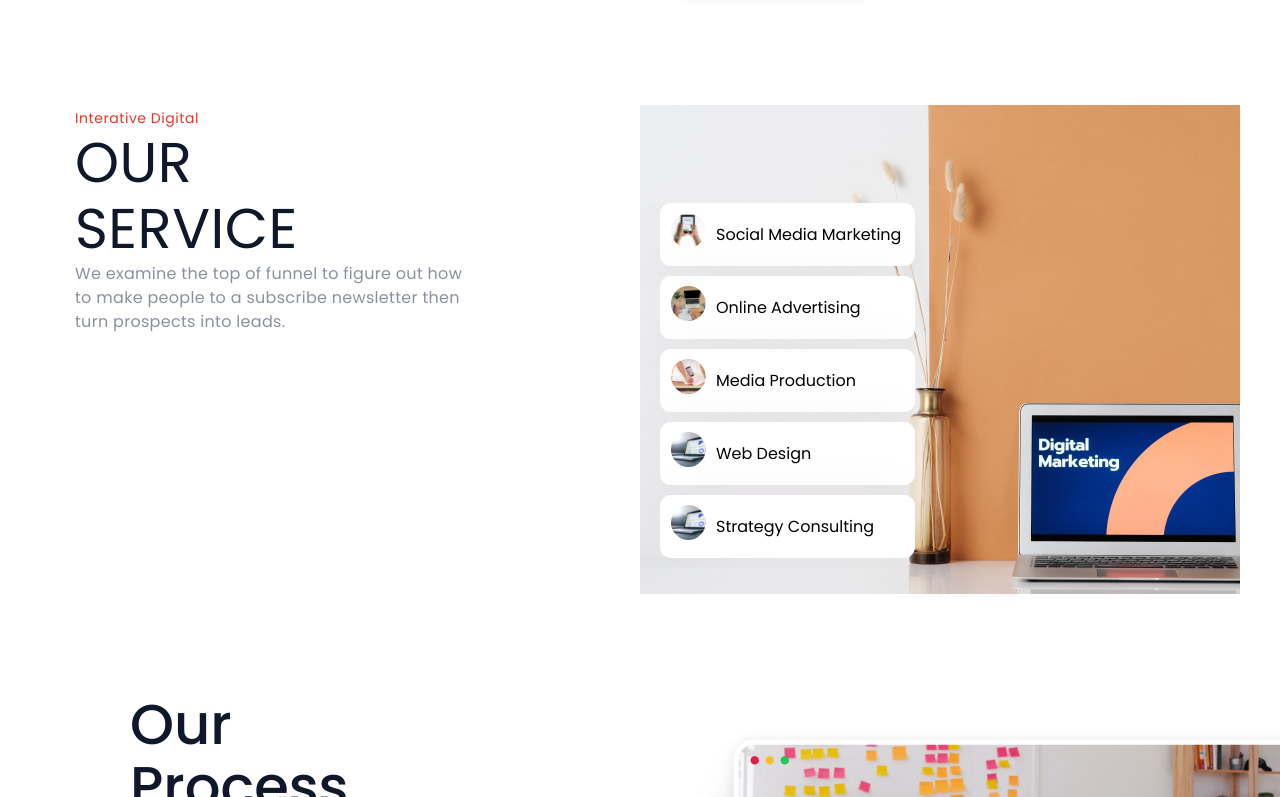
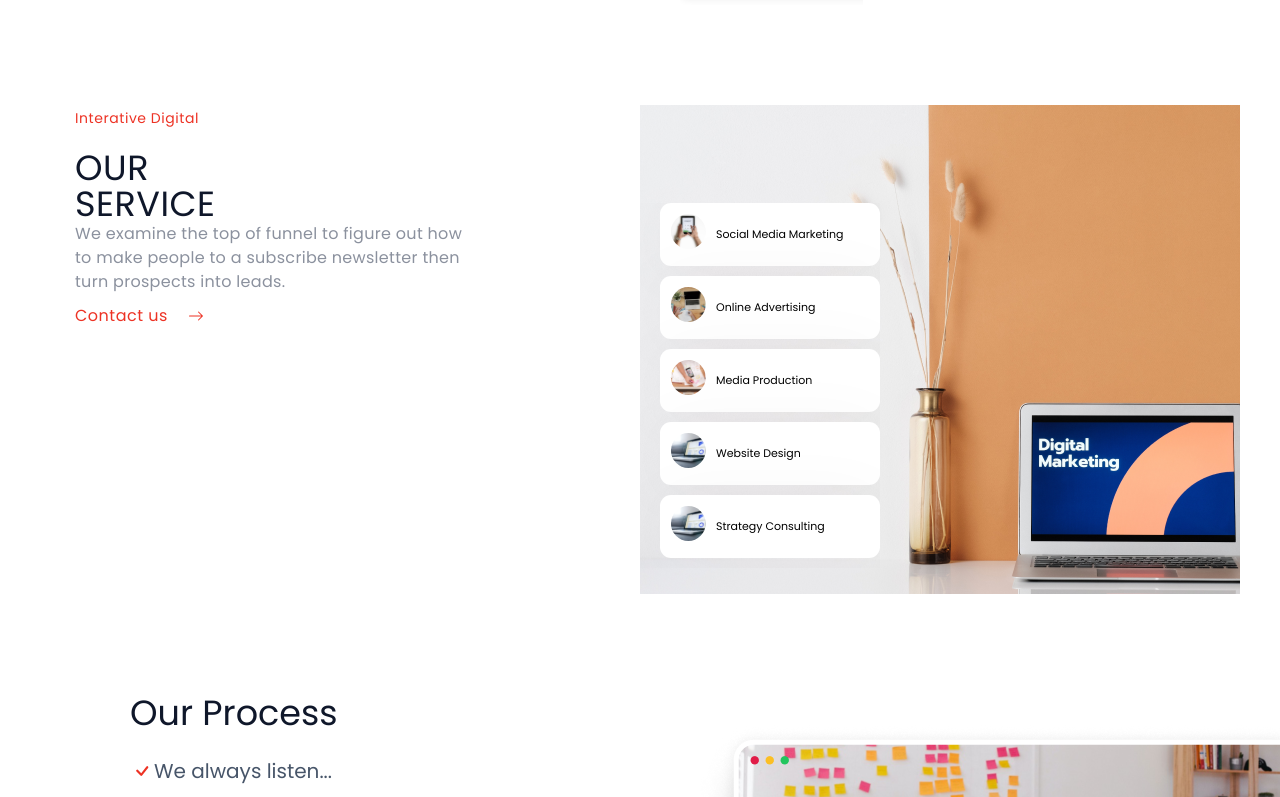
Before and after one commit to Lancelot-SO/interractive_digital, a React (Create React App) app: page / in a window 1280 px wide. Shown: the part 1163-1960 px from the top of the page. Built offline with nearby package versions, Linux system fonts and the light colour scheme.

Commit message:
update hero section

```diff
--- a/src/App.css
+++ b/src/App.css
@@ -1,4 +1,4 @@
-@import url('https://fonts.googleapis.com/css2?family=Poppins:ital,wght@0,100;0,200;0,300;0,400;0,500;0,600;0,700;0,800;0,900;1,100;1,200;1,300;1,400;1,500;1,600;1,700;1,800;1,900&display=swap');
+@import url('https://fonts.googleapis.com/css2?family=Poppins:wght@100;200;300;400&display=swap');
 
 * {
   margin: 0;
--- a/src/components/Blog.css
+++ b/src/components/Blog.css
@@ -249,7 +249,10 @@
 
 .posts {
     flex: 1;
-    margin: 10px;
+    margin-top: 10px;
+    margin-bottom: 50px;
+    margin-right: 10px;
+    margin-left: 10px;
 }
 
 .blog-poster {
--- a/src/components/Contact.css
+++ b/src/components/Contact.css
@@ -87,7 +87,10 @@ input {
 
 select {
     width: 260px;
-    padding: 5px;
+    padding-top: 5px;
+    padding-bottom: 5px;
+    padding-right: 5px;
+    padding-left: 5px;
 }
 
 button {
--- a/src/components/Footer.css
+++ b/src/components/Footer.css
@@ -10,7 +10,7 @@ footer {
 .main-footer {
     display: flex;
     justify-content: space-between;
-    max-width: 1200px;
+    max-width: 1700px;
     /* Adjust the maximum width as needed */
     margin: 0 auto;
 }
@@ -31,9 +31,13 @@ footer {
     padding-bottom: 10px;
 }
 
+.left-footer .at-info {
+    color: red;
+}
+
 .left-footer h5 {
     color: #FFF;
-    font-family: Roboto;
+    font-family: "Poppins", sans-serif;
     font-size: 11.42px;
     font-style: normal;
     font-weight: 400;
@@ -102,7 +106,7 @@ footer {
     flex-direction: row;
     align-items: center;
     gap: 10px;
-    width: 431.509px;
+    max-width: 431.509px;
     overflow-y: hidden;
     /* Adjust the gap as needed */
 }
@@ -137,6 +141,7 @@ footer {
 
 .left-content {
     flex: 1;
+    padding-left: 70px;
 }
 
 .right-content {
@@ -144,6 +149,7 @@ footer {
     padding: 0;
     display: flex;
     gap: 20px;
+    padding-right: 100px;
     /* Adjust the gap between list items */
 }
 
--- a/src/components/Footer.jsx
+++ b/src/components/Footer.jsx
@@ -9,7 +9,7 @@ const Footer = () => {
             <div className='main-footer'>
                 <div className='left-footer'>
                     <span>Get in touch<br />
-                        info@interactivedigital.com.gh
+                        info<span className='at-info'>@interactivedigital.com.gh</span>
                     </span>
                     <div className='left-socials'>
                         <h5>Follow us on</h5>
--- a/src/components/Interactive.css
+++ b/src/components/Interactive.css
@@ -25,7 +25,7 @@
 .digital-left h2 {
     color: #0F172A;
     font-family: 'Poppins', sans-serif;
-    font-size: 50px;
+    font-size: 35px;
     font-style: normal;
     font-weight: 400;
     line-height: 110%;
@@ -33,6 +33,7 @@
     z-index: 2;
     padding-left: 35px;
     overflow-y: hidden;
+    padding-bottom: 5px;
 }
 
 .digital-left p {
@@ -60,7 +61,7 @@
     text-decoration: none;
     margin-right: 10px;
     color: var(--primary-color, #ED3224);
-    font-family: Inter;
+    font-family: "Poppins", sans-serif;
     font-size: 16px;
     font-style: normal;
     font-weight: 500;
@@ -124,7 +125,7 @@
 }
 
 .digital-left2 small {
-    color: var(--primary-color, #ED3224);
+    color: #ED3224;
     font-family: 'Poppins', sans-serif;
     font-size: 14px;
     font-style: normal;
@@ -135,16 +136,17 @@
 }
 
 .digital-left2 h2 {
-    color: var(--text-heading, #0F172A);
+    color: #0F172A;
     font-family: 'Poppins', sans-serif;
-    font-size: 56px;
+    font-size: 35px;
     font-style: normal;
     font-weight: 400;
-    line-height: 66px;
+    line-height: 36px;
     letter-spacing: 0.5px;
     text-transform: uppercase;
     padding-left: 35px;
     overflow-y: hidden;
+    margin-top: 20px;
 }
 
 .digital-left2 p {
@@ -159,6 +161,30 @@
     width: 431.509px;
 }
 
+.add-arrow {
+    display: flex;
+    align-items: center;
+    padding-left: 35px;
+    gap: 10px;
+}
+
+.add-arrow a {
+    text-decoration: none;
+    margin-right: 10px;
+    color: var(--primary-color, #ED3224);
+    font-family: "Poppins", sans-serif;
+    font-size: 16px;
+    font-style: normal;
+    font-weight: 500;
+    line-height: 24px;
+    letter-spacing: 0.5px;
+}
+
+.add-arrow svg {
+    fill: #ED3224;
+    cursor: pointer;
+}
+
 .arrow2 {
     display: flex;
     align-items: center;
@@ -170,7 +196,7 @@
     text-decoration: none;
     margin-right: 10px;
     color: var(--primary-color, #ED3224);
-    font-family: Inter;
+    font-family: "Poppins", sans-serif;
     font-size: 16px;
     font-style: normal;
     font-weight: 500;
@@ -180,7 +206,7 @@
 
 /* Style the arrow icon */
 .arrow2 svg {
-    fill: red;
+    fill: #ED3224;
     cursor: pointer;
 }
 
@@ -206,14 +232,15 @@
 .service1 {
     border-radius: 11px;
     background: #FFF;
-    width: 254.513px;
     height: 63px;
     flex-shrink: 0;
     display: flex;
     flex-direction: row;
     gap: 10px;
+    font-size: 11px;
     align-items: center;
     padding: 0 10px;
+    width: 220px;
     margin-bottom: 10px;
     box-shadow: 0px 4px 70px 0px rgba(85, 63, 46, 0.04);
 }
@@ -221,14 +248,15 @@
 .service2 {
     border-radius: 11px;
     background: #FFF;
-    width: 254.513px;
     height: 63px;
     flex-shrink: 0;
     display: flex;
     flex-direction: row;
     gap: 10px;
+    font-size: 11px;
     align-items: center;
     padding: 0 10px;
+    width: 220px;
     margin-bottom: 10px;
     box-shadow: 0px 4px 70px 0px rgba(85, 63, 46, 0.04);
 }
@@ -236,29 +264,32 @@
 .service3 {
     border-radius: 11px;
     background: #FFF;
-    width: 254.513px;
     height: 63px;
     flex-shrink: 0;
     display: flex;
     flex-direction: row;
     gap: 10px;
+    font-size: 11px;
     align-items: center;
     padding: 0 10px;
     margin-bottom: 10px;
+    width: 220px;
     box-shadow: 0px 4px 70px 0px rgba(85, 63, 46, 0.04);
 }
 
 .service4 {
     border-radius: 11px;
     background: #FFF;
-    width: 254.513px;
     height: 63px;
     flex-shrink: 0;
     display: flex;
     flex-direction: row;
     gap: 10px;
+    font-size: 11px;
     align-items: center;
     padding: 0 10px;
+    width: 220px;
+    align-self: stretch;
     margin-bottom: 10px;
     box-shadow: 0px 4px 70px 0px rgba(85, 63, 46, 0.04);
 }
@@ -266,12 +297,13 @@
 .service5 {
     border-radius: 11px;
     background: #FFF;
-    width: 254.513px;
+    width: 220px;
     height: 63px;
     flex-shrink: 0;
     display: flex;
     flex-direction: row;
     gap: 10px;
+    font-size: 11px;
     align-items: center;
     padding: 0 10px;
     margin-bottom: 10px;
@@ -476,12 +508,13 @@
 .process-left h2 {
     color: var(--text-heading, #0F172A);
     font-family: 'Poppins', sans-serif;
-    font-size: 56px;
+    font-size: 35px;
     font-style: normal;
     font-weight: 500;
     line-height: 110%;
     align-self: stretch;
     overflow-y: hidden;
+    margin-bottom: 20px;
 
 }
 
@@ -793,9 +826,14 @@
         height: 390px;
     }
 
+    .add-arrow {
+        display: none;
+    }
+
     .arrow2 {
         margin-bottom: 20px;
         margin-top: 20px;
+
     }
 
     .digital2 {
@@ -850,6 +888,7 @@
     .process-left {
         padding: 20px 20px;
         overflow-y: hidden;
+
     }
 
     .process-right {
--- a/src/components/Interactive.jsx
+++ b/src/components/Interactive.jsx
@@ -97,6 +97,22 @@ const Interactive = () => {
                             We examine the top of funnel to figure out how to make people to a
                             subscribe newsletter then turn prospects into leads.
                         </p>
+                        <div className='add-arrow'>
+                            <a href="/">Contact us</a>
+                            <svg
+                                xmlns="http://www.w3.org/2000/svg"
+                                width="16"
+                                height="16"
+                                fill="currentColor"
+                                class="bi bi-arrow-right"
+                                viewBox="0 0 16 16"
+                            >
+                                <path
+                                    fill-rule="evenodd"
+                                    d="M1 8a.5.5 0 0 1 .5-.5h11.793l-3.147-3.146a.5.5 0 0 1 .708-.708l4 4a.5.5 0 0 1 0 .708l-4 4a.5.5 0 0 1-.708-.708L13.293 8.5H1.5A.5.5 0 0 1 1 8"
+                                />
+                            </svg>
+                        </div>
                         <div class="arrow2">
                             <a href="/">Contact us</a>
                             <svg
@@ -140,7 +156,7 @@ const Interactive = () => {
                                     <div class="img">
                                         <img src={service4} alt="service1" />
                                     </div>
-                                    <span>Web Design</span>
+                                    <span>Website Design</span>
                                 </div>
                                 <div class="service5" data-card="5" onmouseover="showCard(5)">
                                     <div class="img">
--- a/src/components/Navbar.css
+++ b/src/components/Navbar.css
@@ -9,7 +9,7 @@ a {
 nav {
     padding: 10px 0;
     overflow-y: hidden;
-    background-color: rgba(255, 255, 255, 0.967);
+    background-color: rgba(255, 255, 255, 0.3);
 }
 
 .navbar {
--- a/src/components/Portfolio.css
+++ b/src/components/Portfolio.css
@@ -8,11 +8,11 @@
 .main-portfolio h2 {
     color: #FFF;
     font-family: "Poppins", sans-serif;
-    font-size: 56px;
+    font-size: 35px;
     font-style: normal;
     font-weight: 500;
     line-height: 110%;
-    padding-left: 100px;
+    padding-left: 187px;
     padding-top: 50px;
     overflow-y: hidden;
 }
```
